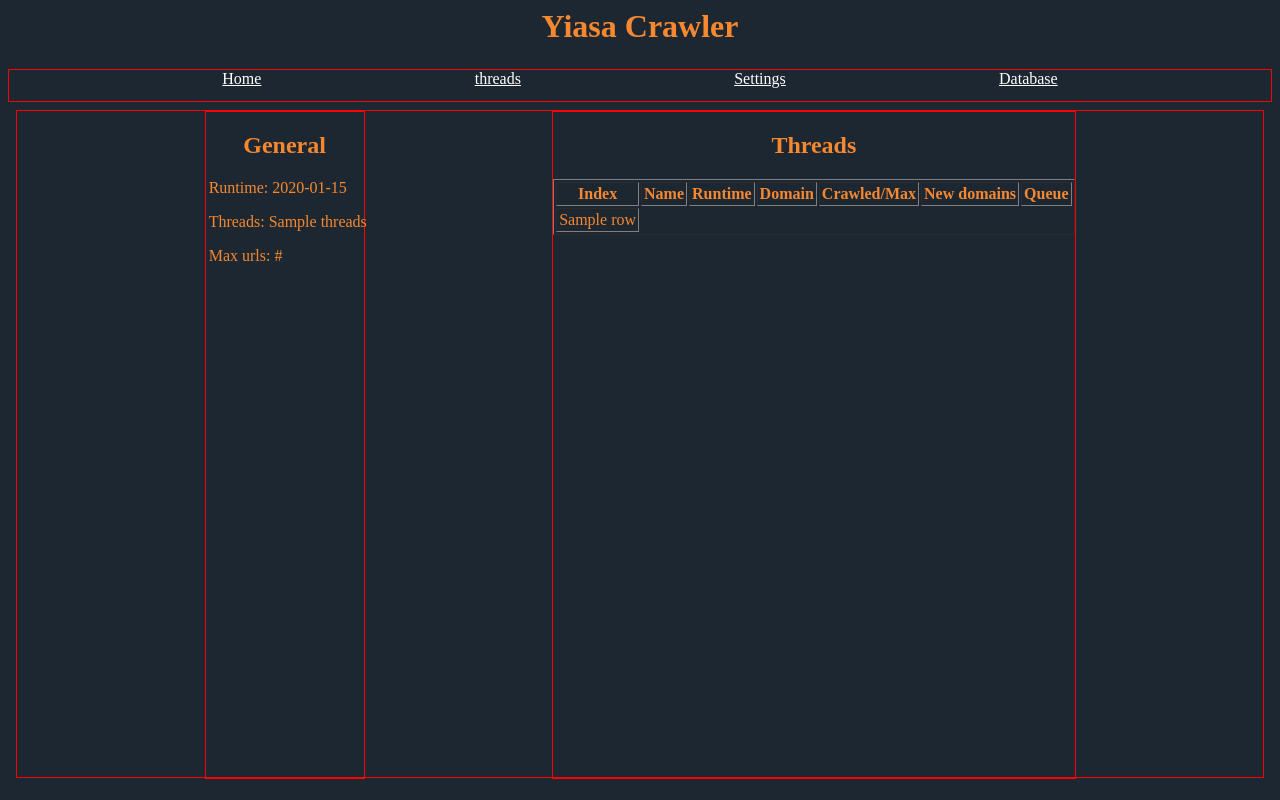
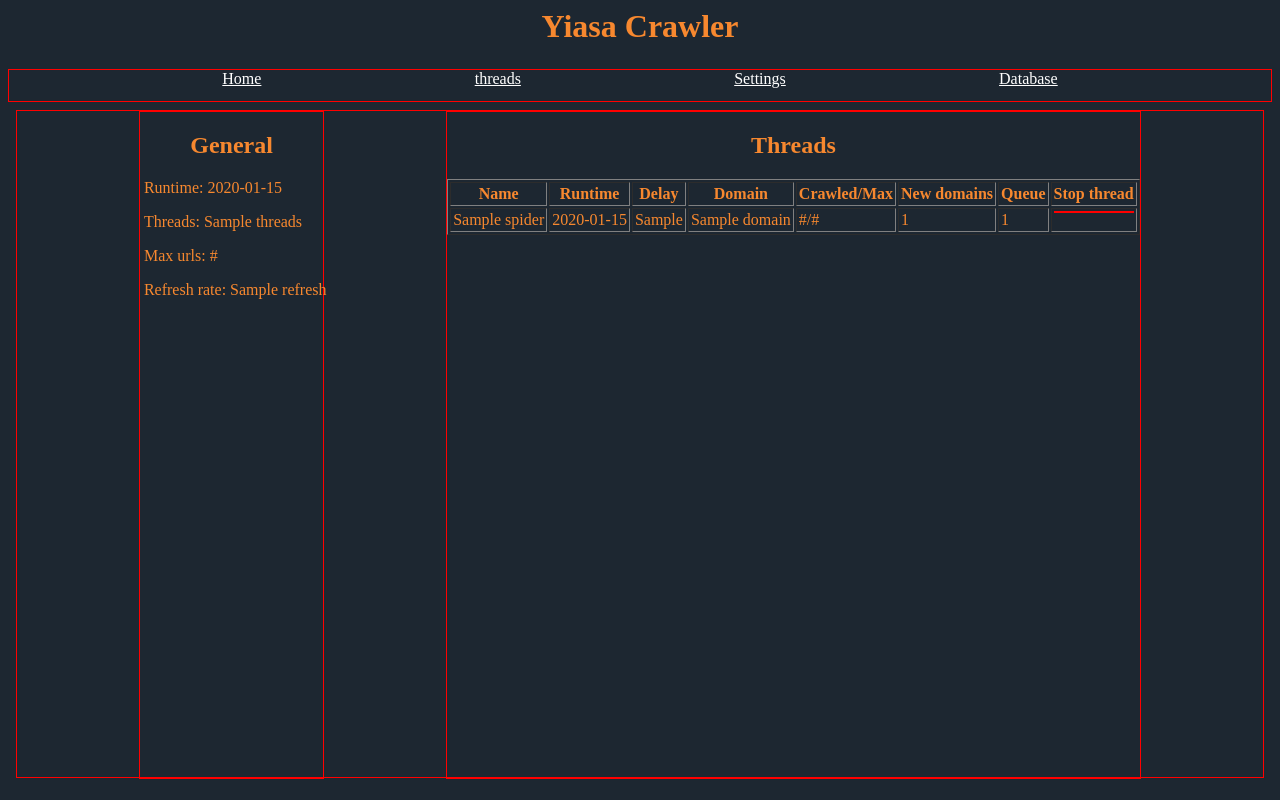
Before and after one commit to WeeDLY/YiasaCrawler, a Flask app: template server/templates/threads.html in a window 1280 px wide. Run offline with Flask 2, Linux system fonts and the light colour scheme; the template is opened without the code that fills it: most values are stand-ins (such as "Sample title", 1, 10 or a date in 2020).

Commit message:
Can stop individual threads from server

```diff
--- a/bot/spider.py
+++ b/bot/spider.py
@@ -44,6 +44,7 @@
         self.crawl_delay = 0
         self.max_urls = max_urls
         self.start_time = datetime.now()
+        self.run = True
 
     def to_string(self):
         return 'Name:%s @domain: %s' % (self.name, self.domain)
@@ -88,7 +89,7 @@
             self.finish_crawl()
             return
 
-        while self.queue and self.crawled_urls < self.max_urls:
+        while self.queue and self.crawled_urls < self.max_urls and self.run:
             if(last_time + timedelta(minutes=1) < datetime.now()):
                 self.log.log(logger.LogLevel.INFO, 'Thread:%s | New: %d | %d/%d' % (self.name, len(self.new_domains), self.crawled_urls, self.max_urls))
                 last_time = datetime.now()
@@ -110,6 +111,9 @@
 
             self.add_to_queue(valid_urls)
             time.sleep(self.crawl_delay)
+
+        if self.run:
+            self.log.log(logger.LogLevel.DEBUG, 'Spiderthread: %s(%s) was stopped' % (self.name, self.domain))
 
         # Finished crawling, insert stats to DB
         self.finish_crawl()
--- a/server/server.py
+++ b/server/server.py
@@ -4,6 +4,11 @@
 sys.path.append('..')
 import bot.handler as handler
 
+class SpiderTable():
+    def __init__(self, index, spider, runtime):
+        self.index = index
+        self.spider = spider
+        self.runtime = runtime
 
 def start_server():
     app.run(host='0.0.0.0', port=5300)
@@ -13,17 +18,17 @@
 
 @app.route('/')
 def root():
-    runtime = datetime.now() - handler.HandlerSettings.startTime
-    threads = len(handler.HandlerSettings.spiderList)
+    runtime = get_runtime()
+    threads = get_threads()
     max_urls = handler.HandlerSettings.max_urls
     refresh_rate = handler.HandlerSettings.refresh_rate
 
     return render_template('main_page.html', runtime=runtime, threads=threads, max_urls=max_urls, refresh=refresh_rate)
 
-@app.route('/threads')
+@app.route('/threads', methods=["GET", "POST"])
 def threads():
-    runtime = datetime.now() - handler.HandlerSettings.startTime
-    spiders = len(handler.HandlerSettings.spiderList)
+    runtime = get_runtime()
+    spiders = get_threads()
     max_urls = handler.HandlerSettings.max_urls
     refresh_rate = handler.HandlerSettings.refresh_rate
 
@@ -35,23 +40,28 @@
         threads = "%d (%d)" % (spiders, new_threads - spiders)
 
     threadStats = []
-    for index in range(len(handler.HandlerSettings.spiderList)):
+    for index in range(get_threads()):
         spider = handler.HandlerSettings.spiderList[index]
         runtime = datetime.now() - spider.start_time
-        completedMax = '%d/%d' % (spider.crawled_urls, spider.max_urls)
-        values = (index, spider.name, runtime, spider.domain, completedMax,
-        len(spider.new_domains), len(spider.queue))
-        threadStats.append(values)
+        #crawl_stats = '%d/%d' % (spider.crawled_urls, spider.max_urls)
+        sTable = SpiderTable(index, spider, runtime)
+        threadStats.append(sTable)
+    if request.method == "POST":
+        threadIndex = get_integer(request.form["thread"])
+        spider =  handler.HandlerSettings.spiderList[threadIndex]
+        print('Stopping thread: %s' % spider.domain)
+        spider.run = False
+
     return render_template('threads.html', runtime=runtime, threads=threads, max_urls=max_urls, refresh=refresh_rate, result=threadStats)
 
 @app.route('/settings', methods=["GET", "POST"])
 def settings():
-    runtime = datetime.now() - handler.HandlerSettings.startTime
-    threads = len(handler.HandlerSettings.spiderList)
+    runtime = get_runtime()
+    threads = get_threads()
     max_urls = handler.HandlerSettings.max_urls
     refresh_rate = handler.HandlerSettings.refresh_rate
 
-    # TODO: Check for wrong input
+    # TODO: Check for invalid input
     if request.method == "POST":
         threadRequest = get_integer(request.form["threads"])
         handler.Handler.new_thread_amount = threadRequest
@@ -78,16 +88,27 @@
 def database():
     return render_template('database.html')
 
+def get_runtime():
+    """ returns current runtime """
+    return datetime.now() - handler.HandlerSettings.startTime
+
+def get_threads():
+    """ returns amount of threads """
+    return len(handler.HandlerSettings.spiderList)
+
 def same_value(value1, value2):
+    """ Checks if values are the same """
     return value1 == value2
 
 def get_float(value):
+    """ Converts a variable to float """
     try:
         return float(value)
     except:
         return 0.0
 
 def get_integer(value):
+    """ Converts a variable to int """
     try:
         return int(value)
     except:
--- a/server/templates/threads.html
+++ b/server/templates/threads.html
@@ -3,6 +3,17 @@
         <meta http-equiv="refresh" content="{{refresh}}" />
         <meta charset="utf-8" />
         <link rel="stylesheet" type="text/css" href="static/main_css.css">
+        <script>
+            window.onload = init;
+            function init(){
+                var buttons = document.getElementsByTagName("button");
+                for(var i = 0; i < buttons.length; i++){
+                    if(buttons[i].className === "True"){
+                        buttons[i].style = "display: block;";
+                    }
+                }
+            }
+        </script>
     </head>
     <body>
         <h1>Yiasa Crawler</h1>
@@ -18,27 +29,38 @@
                 <p>Runtime: {{runtime}}</p>
                 <p>Threads: {{threads}}</p>
                 <p>Max urls: {{max_urls}}</p>
+                <p>Refresh rate: {{refresh}}</p>
             </div>
             <div id="threads">
                 <h2>Threads</h2>
                 <table border="1" cellpadding="2" cellspacing="2">
                     <thead>
                         <tr>
-                            <th>Index</th>
                             <th>Name</th>
                             <th>Runtime</th>
+                            <th>Delay</th>
                             <th>Domain</th>
                             <th>Crawled/Max</th>
                             <th>New domains</th>
                             <th>Queue</th>
+                            <th>Stop thread</th>
                         </tr>
                     </thead>
                     <tbody>
-                        {% for row in result %}
+                        {% for spiderTable in result %}
                         <tr>
-                            {% for data in row %}
-                            <td>{{ data }}</td>
-                            {% endfor %}
+                            <td>{{spiderTable.spider.name}}</td>
+                            <td>{{spiderTable.runtime}}</td>
+                            <td>{{spiderTable.spider.crawl_delay}}</td>
+                            <td>{{spiderTable.spider.domain}}</td>
+                            <td>{{spiderTable.spider.crawled_urls}}/{{spiderTable.spider.max_urls}}</td>
+                            <td>{{spiderTable.spider.new_domains|length}}</td>
+                            <td>{{spiderTable.queue|length}}</td>
+                            <td>
+                                <form action="/threads" method="post">
+                                    <button name="thread" style="display: none;" class="{{spiderTable.spider.run}}" value="{{spiderTable.index}}">Stop {{spiderTable.index}}</button>
+                                </form>
+                            </td>
                         </tr>
                         {% endfor %}
                     </tbody>
```
